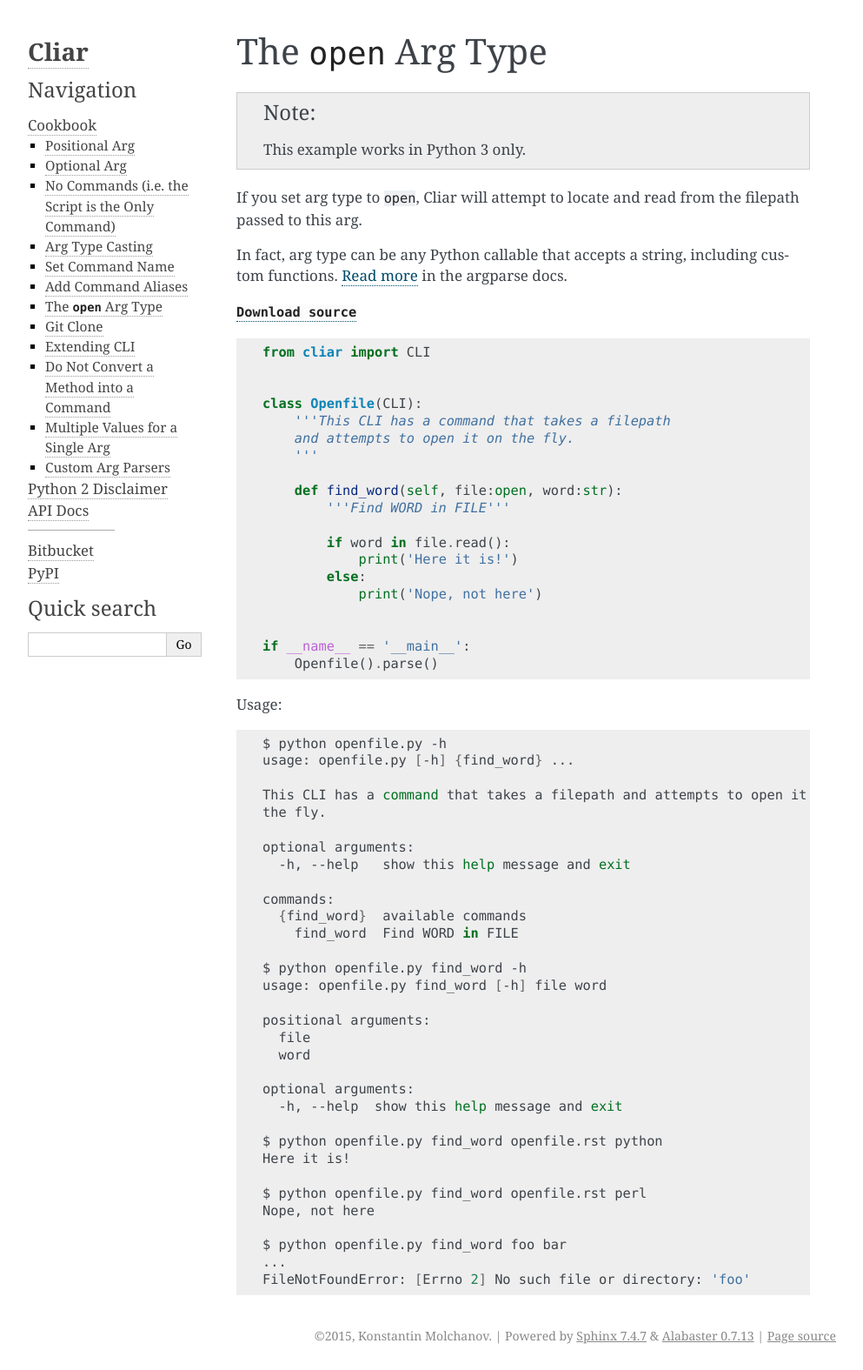
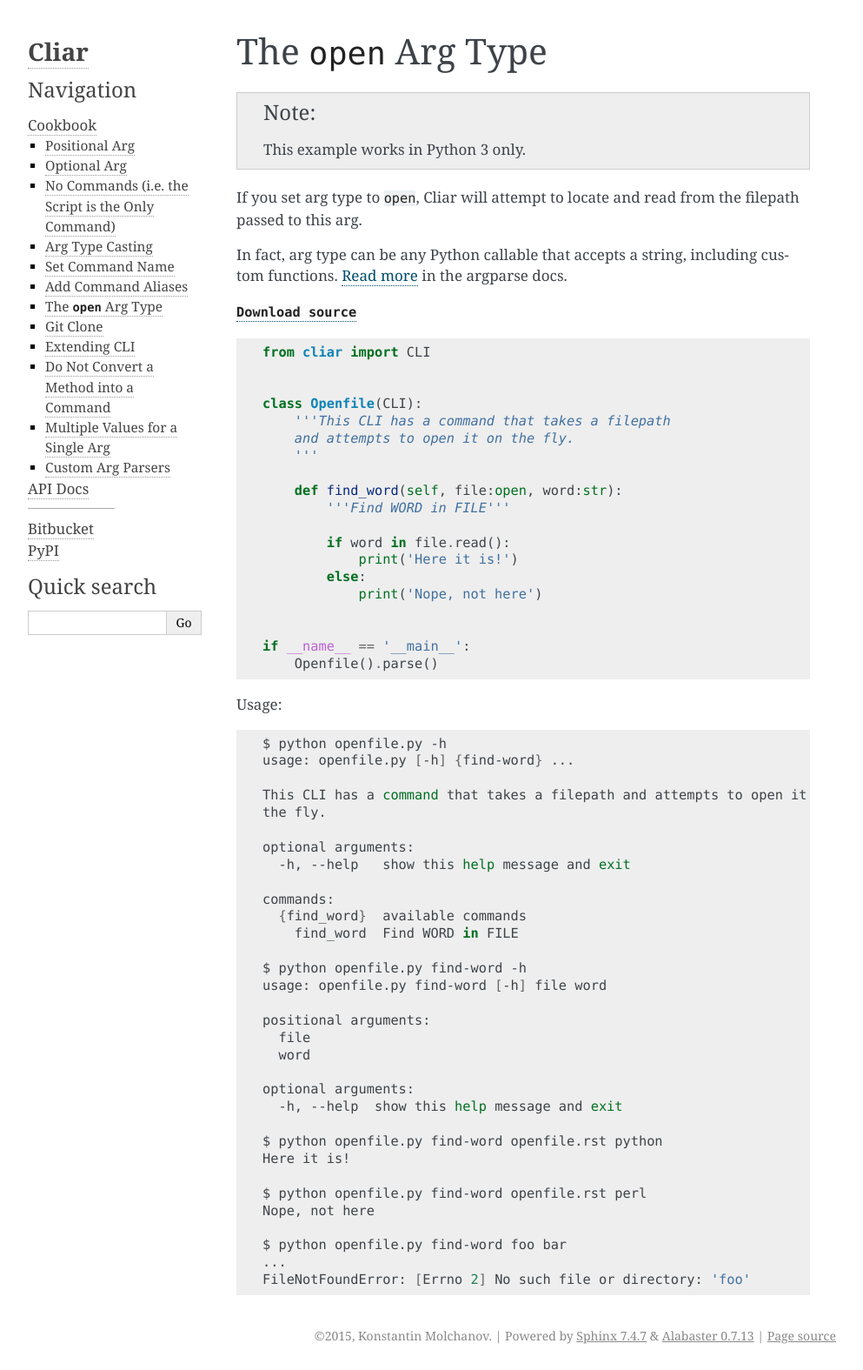
Before and after one commit to moigagoo/cliar, a Sphinx documentation site: the page built from docs/cookbook/openfile.rst, in a window 1280 px wide. Shown: the whole page at 87% size, without its empty margins (148-1141 px from the left). Built offline with Sphinx 7.4.7, drawn with Linux system fonts in a browser that asks for light colours.

Commit message:
Update docs.

```diff
--- a/docs/cookbook/aliases.rst
+++ b/docs/cookbook/aliases.rst
@@ -1,8 +1,6 @@
 *******************
 Add Command Aliases
 *******************
-
-.. note:: This example works in Python 3 only.
 
 :download:`Download source <aliases.py>`
 
--- a/docs/cookbook/openfile.rst
+++ b/docs/cookbook/openfile.rst
@@ -17,7 +17,7 @@ Usage:
 .. code-block:: bash
 
     $ python openfile.py -h
-    usage: openfile.py [-h] {find_word} ...
+    usage: openfile.py [-h] {find-word} ...
 
     This CLI has a command that takes a filepath and attempts to open it on
     the fly.
@@ -29,8 +29,8 @@ Usage:
       {find_word}  available commands
         find_word  Find WORD in FILE
 
-    $ python openfile.py find_word -h
-    usage: openfile.py find_word [-h] file word
+    $ python openfile.py find-word -h
+    usage: openfile.py find-word [-h] file word
 
     positional arguments:
       file
@@ -39,12 +39,12 @@ Usage:
     optional arguments:
       -h, --help  show this help message and exit
 
-    $ python openfile.py find_word openfile.rst python
+    $ python openfile.py find-word openfile.rst python
     Here it is!
 
-    $ python openfile.py find_word openfile.rst perl
+    $ python openfile.py find-word openfile.rst perl
     Nope, not here
 
-    $ python openfile.py find_word foo bar
+    $ python openfile.py find-word foo bar
     ...
     FileNotFoundError: [Errno 2] No such file or directory: 'foo'
--- a/docs/cookbook/typecasting.py
+++ b/docs/cookbook/typecasting.py
@@ -6,7 +6,7 @@ class TypeChecking(CLI):
     that has one positional arg of type int.
     '''
 
-    def square(self, n:int):
+    def square(self, n: int):
         '''Square a given number'''
 
         print('%d squared is %d' % (n, n**2))
--- a/docs/requirements.txt
+++ b/docs/requirements.txt
@@ -1 +1 @@
-cliar == 1.1.4
+cliar == 1.1.6
```
Also changed, not shown: docs/index.rst (+0 -9 lines), docs/python2.rst (deleted, +0 -21 lines), docs/cookbook/aliases.py (line endings or trailing spaces).
